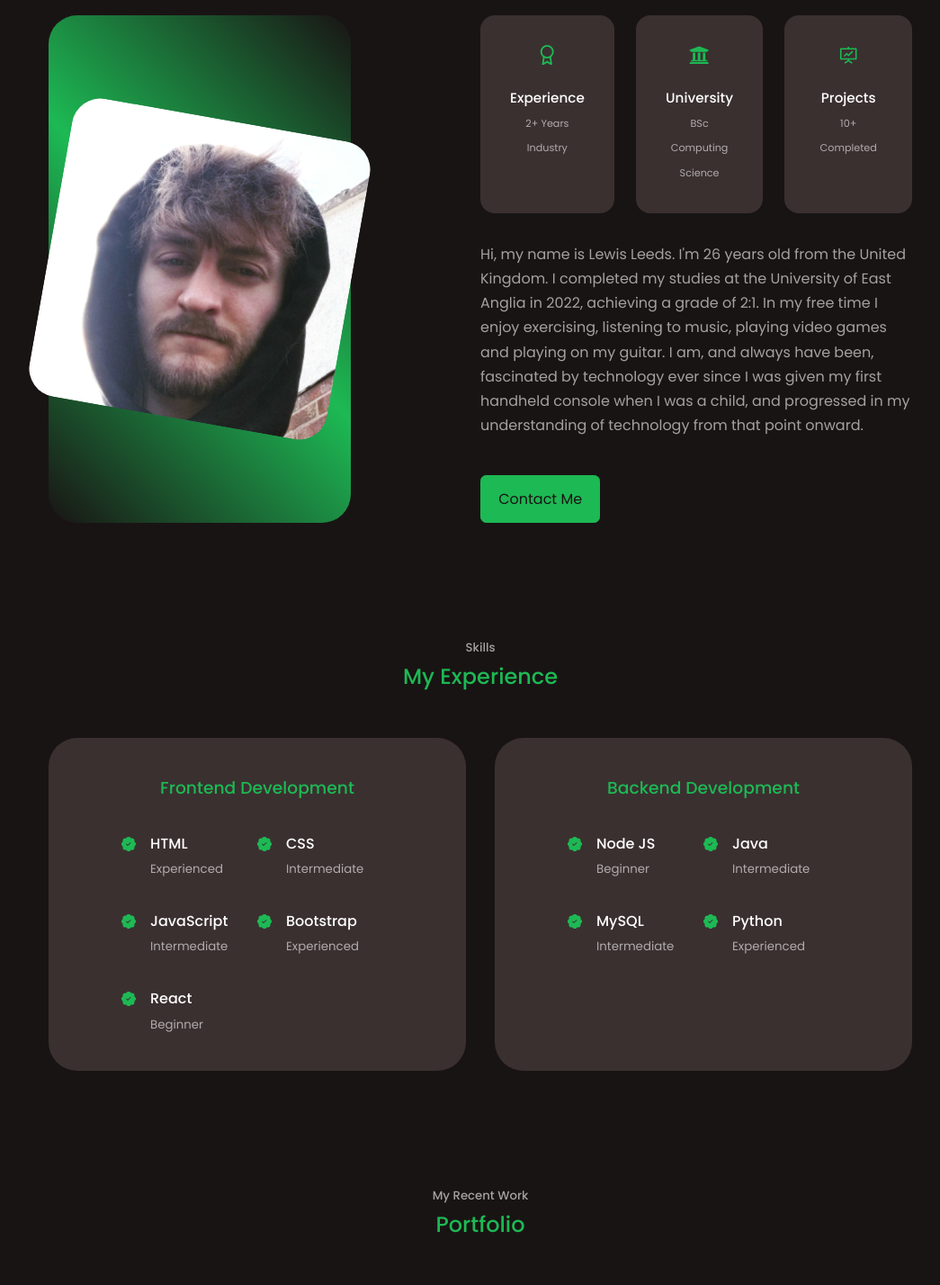
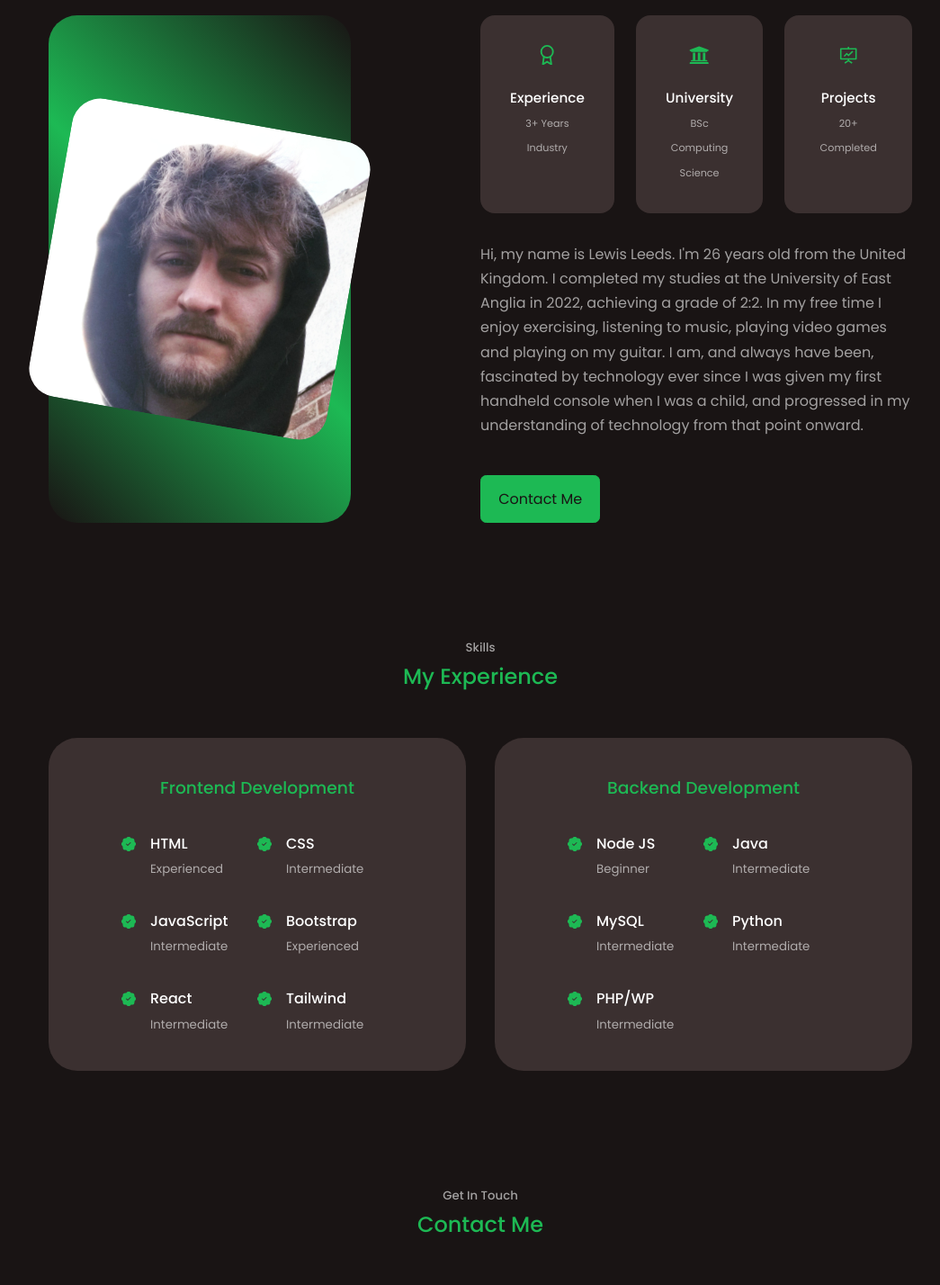
Before and after one commit to lewisleeds1900/lewisleeds1900.github.io, a React (Create React App) app: page / in a window 1280 px wide. Shown: the part 1000-2428 px from the top of the page at 90% size, without its empty margins (106-1151 px from the left). Built offline with nearby package versions, Linux system fonts and the light colour scheme; the HTML template or start-up script is replaced by a standard one.

Commit message:
Amending CV

```diff
--- a/src/App.jsx
+++ b/src/App.jsx
@@ -3,7 +3,6 @@ import Header from './components/header/Header.jsx'
 import Nav from './components/nav/Nav.jsx'
 import About from './components/about/About.jsx'
 import Experience from './components/experience/Experience.jsx'
-import Portfolio from './components/portfolio/Portfolio.jsx'
 import Contact from './components/contact/Contact.jsx'
 import Footer from './components/footer/Footer.jsx'
 
@@ -15,7 +14,6 @@ const App = () => {
       <Nav />
       <About />
       <Experience />
-      <Portfolio />
       <Contact />
       <Footer />
     </>
--- a/src/components/about/About.jsx
+++ b/src/components/about/About.jsx
@@ -22,7 +22,7 @@ const About = () => {
             <article className='about__card'>
               <FiAward className='about__icon'/>
               <h5>Experience</h5>
-              <small>2+ Years Industry</small>
+              <small>3+ Years Industry</small>
             </article>
             <article className='about__card'>
               <FaUniversity className='about__icon'/>
@@ -32,12 +32,12 @@ const About = () => {
             <article className='about__card'>
               <AiOutlineFundProjectionScreen className='about__icon'/>
               <h5>Projects</h5>
-              <small>10+ Completed</small>
+              <small>20+ Completed</small>
             </article>
           </div>
           <p>
             Hi, my name is Lewis Leeds. I'm 26 years old from the United Kingdom. I completed my studies at the University of
-            East Anglia in 2022, achieving a grade of 2:1. In my free time I enjoy exercising, listening to music,
+            East Anglia in 2022, achieving a grade of 2:2. In my free time I enjoy exercising, listening to music,
             playing video games and playing on my guitar. I am, and always have been, fascinated by technology ever since I
             was given my first handheld console when I was a child, and progressed in my understanding of technology from that
             point onward.
--- a/src/components/contact/Contact.jsx
+++ b/src/components/contact/Contact.jsx
@@ -32,7 +32,7 @@ const Contact = () => {
           <article className='contact__option'>
             <ImWhatsapp className='contact__option-icon'/>
             <h4>WhatsApp</h4>
-            <h5>+123456789</h5>
+            <h5>+44 75620 15753</h5>
             <a href="https://wa.me/447562015753" target="_blank" rel="noreferrer">Text me</a>
           </article>
         </div>
--- a/src/components/experience/Experience.jsx
+++ b/src/components/experience/Experience.jsx
@@ -44,7 +44,14 @@ const Experience = () => {
               <BsFillPatchCheckFill className='experience__details-icon' />
               <div>
                 <h4>React</h4>
-                <small className='text-light'>Beginner</small>
+                <small className='text-light'>Intermediate</small>
+              </div>
+            </article>
+            <article className='experience__details'>
+              <BsFillPatchCheckFill className='experience__details-icon' />
+              <div>
+                <h4>Tailwind</h4>
+                <small className='text-light'>Intermediate</small>
               </div>
             </article>
           </div>
@@ -78,7 +85,14 @@ const Experience = () => {
               <BsFillPatchCheckFill className='experience__details-icon' />
               <div>
                 <h4>Python</h4>
-                <small className='text-light'>Experienced</small>
+                <small className='text-light'>Intermediate</small>
+              </div>
+            </article>
+            <article className='experience__details'>
+              <BsFillPatchCheckFill className='experience__details-icon' />
+              <div>
+                <h4>PHP/WP</h4>
+                <small className='text-light'>Intermediate</small>
               </div>
             </article>
           </div>
--- a/src/components/footer/Footer.jsx
+++ b/src/components/footer/Footer.jsx
@@ -14,7 +14,6 @@ const Footer = () => {
         <li><a href="/">Home</a></li>
         <li><a href="#about">About</a></li>
         <li><a href="#experience">Experience</a></li>
-        <li><a href="#portfolio">Portfolio</a></li>
         <li><a href="#contact">Contact</a></li>
       </ul>
 
--- a/src/components/nav/Nav.jsx
+++ b/src/components/nav/Nav.jsx
@@ -3,7 +3,6 @@ import './nav.css'
 import {BiHomeAlt} from 'react-icons/bi'
 import {BiUserCircle} from 'react-icons/bi'
 import {FiBook} from 'react-icons/fi'
-import {BsBriefcase} from 'react-icons/bs'
 import {BiMessageAltDetail} from 'react-icons/bi'
 import { useState } from 'react'
 
@@ -14,7 +13,6 @@ const Nav = () => {
       <a href="/" onClick={() => setActiveNav('#')} className={activeNav === '#' ? 'active' : ''}><BiHomeAlt/></a>
       <a href="#about" onClick={() => setActiveNav('#about')} className={activeNav === '#about' ? 'active' : ''}><BiUserCircle/></a>
       <a href="#experience" onClick={() => setActiveNav('#experience')} className={activeNav === '#experience' ? 'active' : ''}><FiBook/></a>
-      <a href="#portfolio" onClick={() => setActiveNav('#portfolio')} className={activeNav === '#portfolio' ? 'active' : ''}><BsBriefcase/></a>
       <a href="#contact" onClick={() => setActiveNav('#contact')} className={activeNav === '#contact' ? 'active' : ''}><BiMessageAltDetail/></a>
     </nav>
   )
```
